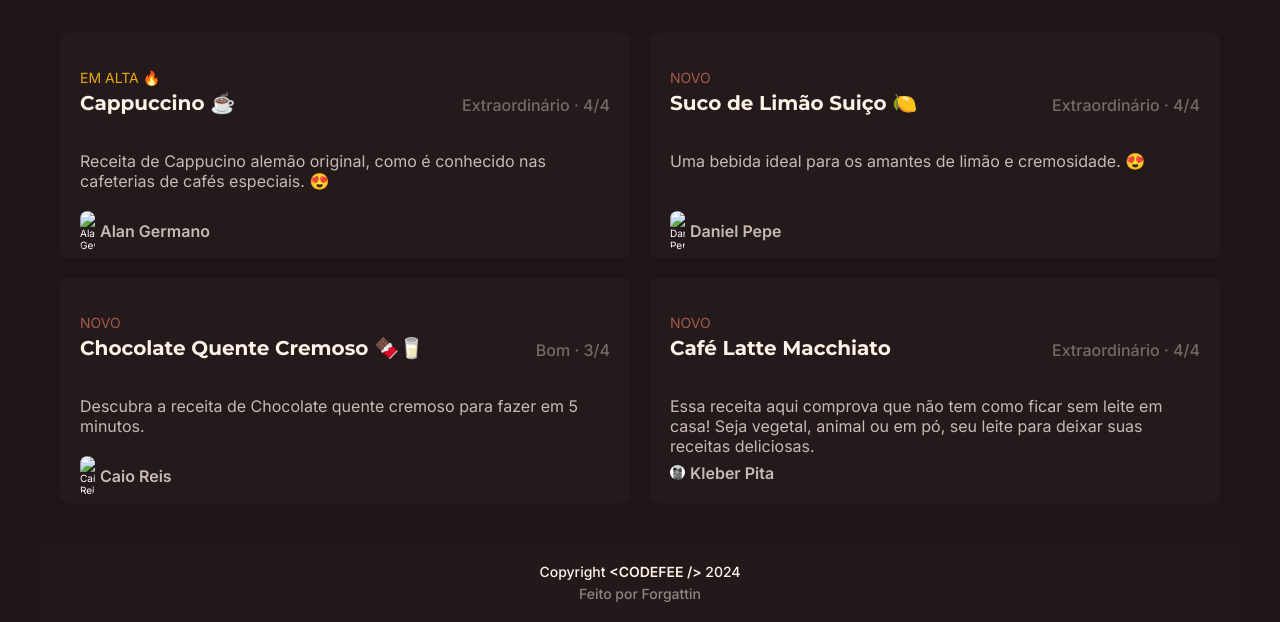
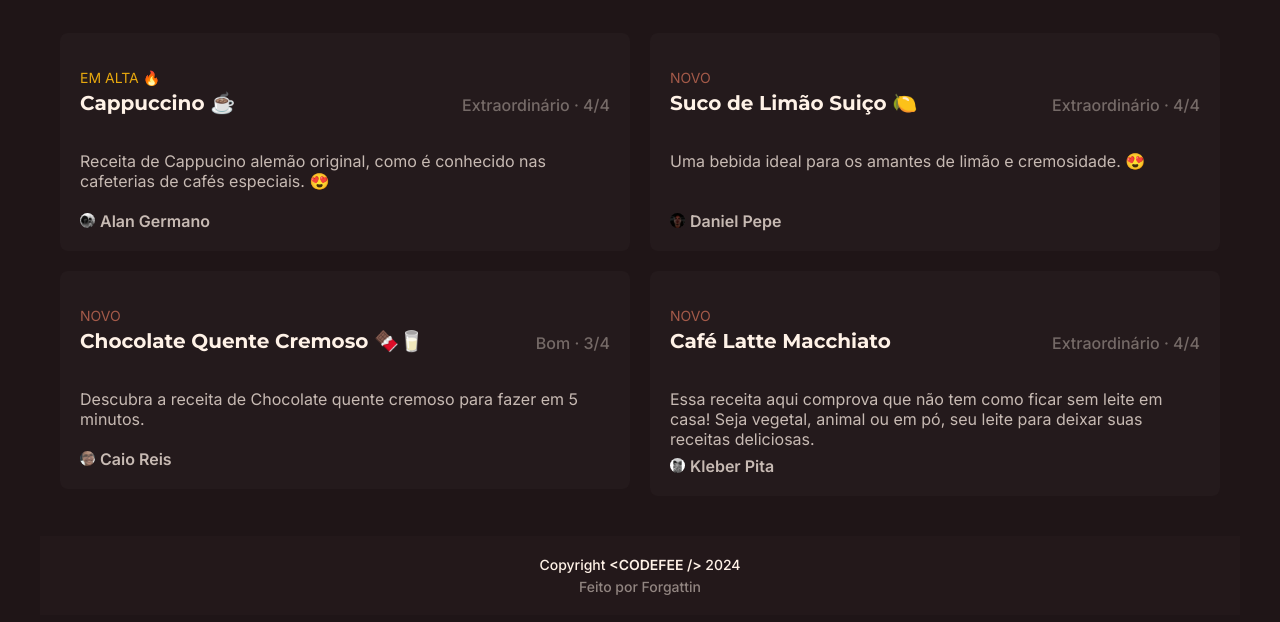
Before and after one commit to forgattin/forgascoffe, a plain HTML site: page index.html in a window 1280 px wide. Shown: the part 672-1294 px from the top of the page. Drawn offline with Linux system fonts and the light colour scheme; the site is published under a folder, as on GitHub Pages, so addresses that start at the root find nothing.

Commit message:
Update index.html

```diff
--- a/index.html
+++ b/index.html
@@ -72,7 +72,7 @@
             </header>
             <p class="receita-descricao">Receita de Cappucino alemão original, como é conhecido nas cafeterias de cafés especiais. 😍</p>
             <div class="receita-autor">
-              <img src="/public/images/lanngrr.png" alt="Alan Germano">
+              <img src="public/images/lanngrr.png" alt="Alan Germano">
               <span class="receita-autor-nome">Alan Germano</span>
             </div>
           </div>
@@ -86,7 +86,7 @@
             </header>
             <p class="receita-descricao">Descubra a receita de Chocolate quente cremoso para fazer em 5 minutos.</p>
             <div class="receita-autor">
-              <img src="/public/images/kaiten.png" alt="Caio Reis">
+              <img src="public/images/kaiten.png" alt="Caio Reis">
               <span class="receita-autor-nome">Caio Reis</span>
             </div>
           </div>
@@ -102,7 +102,7 @@
             </header>
             <p class="receita-descricao">Uma bebida ideal para os amantes de limão e cremosidade. 😍</p>
             <div class="receita-autor">
-              <img src="/public/images/danp.png" alt="Daniel Pepe">
+              <img src="public/images/danp.png" alt="Daniel Pepe">
               <span class="receita-autor-nome">Daniel Pepe</span>
             </div>
           </div>
```
